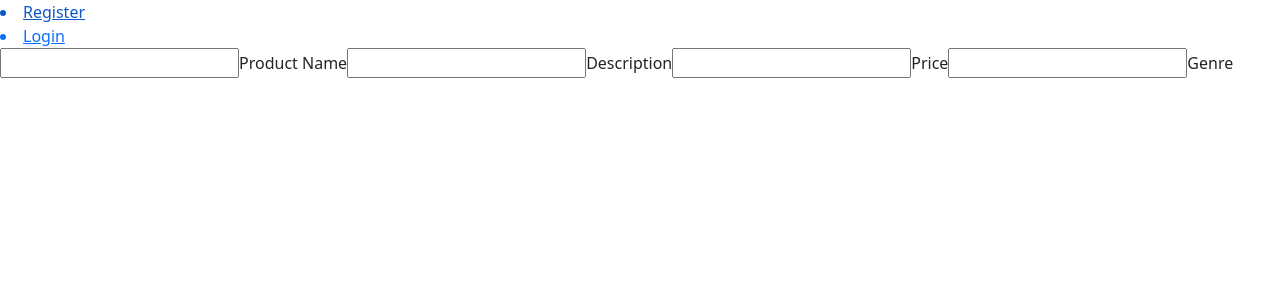
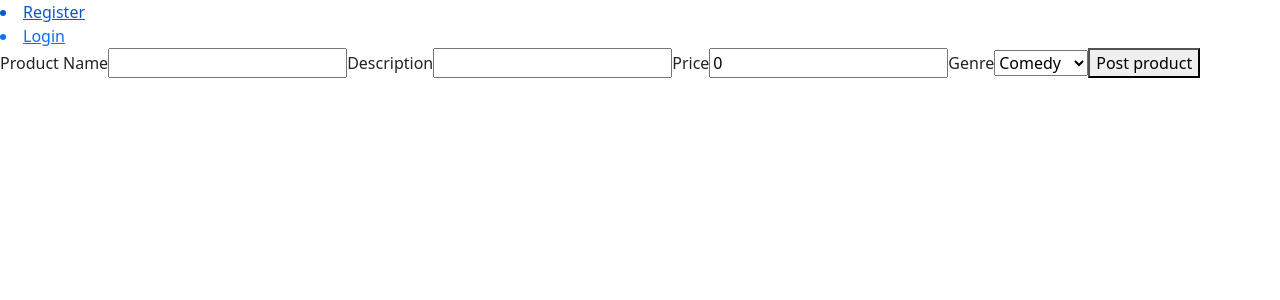
Before and after one commit to dtulpa16/Movie_eCommerce_App, a React (Create React App) app: page /productsform in a window 1280 px wide. Shown: the top 300 px of the page. Built offline with nearby package versions, Linux system fonts and the light colour scheme; the HTML template or start-up script is replaced by a standard one.

Commit message:
(Paired programming done with Wyatt and Maria)Added ability for user to list a new item for sale

```diff
--- a/src/Components/ProductDescription.jsx
+++ b/src/Components/ProductDescription.jsx
@@ -1,10 +1,16 @@
 import React from 'react';
+import { Link } from 'react-router-dom';
+import { useState, useEffect } from 'react';
+import { useLocation } from 'react-router';
 
 function ProductDescription(props) {
+  const [product, setProduct] = useState([''])
+
+
   return (
-    <div>
-      <h1> Product</h1>
-    </div>
+      <React.Fragment>
+      {props.location.state.product.map((element) => <><h4>Title: {element.name}</h4><h5>Movie Description: {element.description}</h5>  <h5>Price: {`$`,element.price}</h5><Link to ={{pathname: '/products'}}>Back to Products</Link></>)}
+      </React.Fragment>
    );
 }
 
--- a/src/Components/ProductList.jsx
+++ b/src/Components/ProductList.jsx
@@ -78,7 +78,7 @@ class ProductList extends Component {
                         <th>Average Customer Rating</th>
                     </tr>
                 </thead>
-                {this.state.product.map((element) => <><tbody><tr class="active-row"><td>{element.name}</td> <td>{element.description}</td> <td>{element.price}</td><td><Reviews product = {element.id}/></td><td><Link to ={{pathname: '/product_description', product: element}}>Product description</Link></td><td><button onClick={() => this.addItemToCart(element)}>Add to cart</button></td></tr></tbody></>)}
+                {this.state.product.map((element) => <><tbody><tr class="active-row"><td>{element.name}</td> <td>{element.description}</td> <td>{element.price}</td><td><Reviews product = {element.id}/></td><td><Link to ={{pathname: '/product_description', state:{product: [element]}}}>Product description</Link></td><td><button onClick={() => this.addItemToCart(element)}>Add to cart</button></td></tr></tbody></>)}
 
             </table>
 
--- a/src/Components/ProductsForm.jsx
+++ b/src/Components/ProductsForm.jsx
@@ -7,8 +7,8 @@ class ProductsForm extends Component {
   state = {
     name:'',
     description:'',
-    price:'',
-    genres:'',
+    price:0,
+    genres:1,
 
   }
 
@@ -18,13 +18,19 @@ class ProductsForm extends Component {
     });
   };
 
+  handleChangeOne=(event) =>{
+    this.setState ({
+      [event.target.name]: parseInt(event.target.value),
+    });
+  };
+
   handleSubmit=(event)=>{
     event.preventDefault();
     let newProduct= {
-      'name':this.state.name,
-      'description':this.state.description,
-      'price':this.state.price,
-      'genres':this.state.genres,
+      name:this.state.name,
+      description:this.state.description,
+      price:this.state.price,
+      genresId:this.state.genres
     }
       this.addNewProduct(newProduct)
   }
@@ -35,14 +41,20 @@ class ProductsForm extends Component {
   render() {
     return (
      <form className= "productForm" onSubmit={(event) => this.handleSubmit (event)}>
+     <label>Product Name</label>
      <input name= "name" onChange={this.handleChange} value={this.state.name}/>
-     <label>Product Name</label>
+     <label>Description</label>
      <input name= "description" onChange={this.handleChange} value={this.state.description}/>
-     <label>Description</label>
-     <input name= "price" onChange={this.handleChange} value={this.state.price}/>
      <label>Price</label>
-     <input name= "genres" onChange={this.handleChange} value={this.state.genres}/>
+     <input name= "price" type = "number" onChange={this.handleChangeOne} value={this.state.price}/>
      <label>Genre</label>
+     <select id="genres" name="genres" type = "number"onChange={this.handleChangeOne}>
+        <option value="1">Comedy</option>
+        <option value="2">Action</option>
+        <option value="3">Romance</option>
+        <option value="4">Suspense</option>
+    </select>
+     <button type = "submit">Post product</button>
      </form>
 
     );
```
